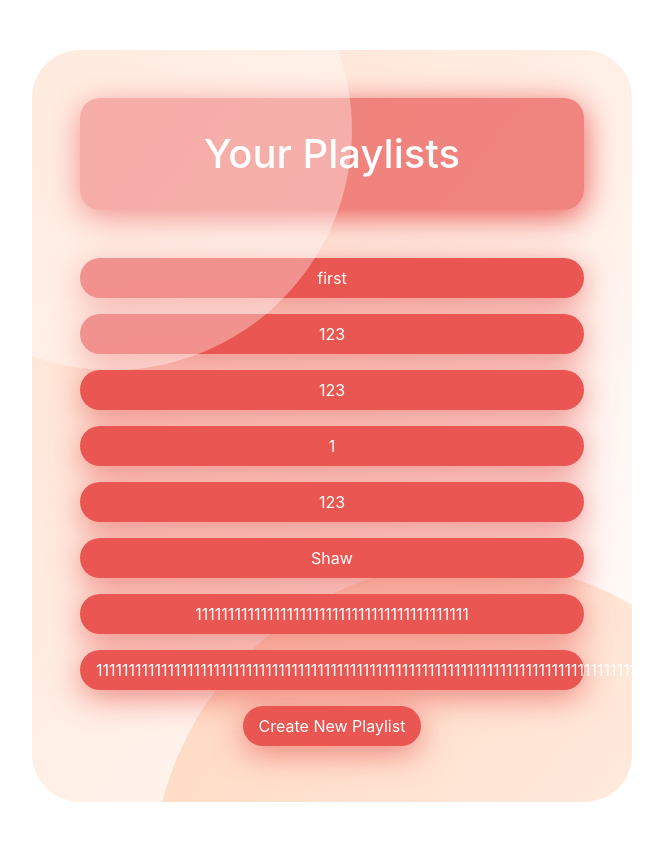
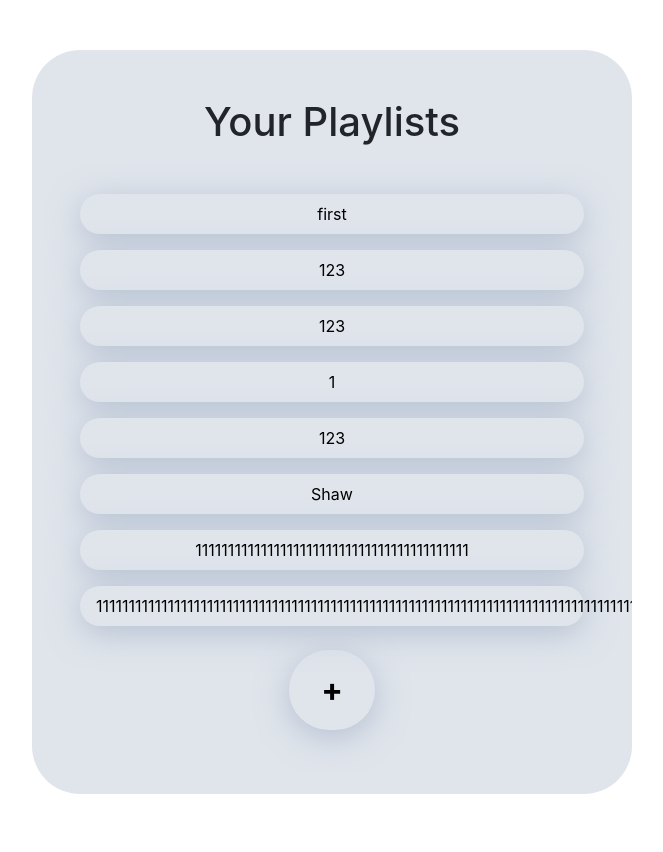
Before and after one commit to Thirvin/DBMS_FINAL, a Flask app: page / in a window 1280 px wide. Shown: the part 56-908 px from the top of the page, without its empty margins (308-971 px from the left). After the commit the page ends 850 px from the top, so only its background shows below. Run offline with Flask 3, Linux system fonts and the light colour scheme; a user stored in the database is signed in; data comes from the database, SQL or seed files in the repository; both versions use the stored data as it was after the commit; some libraries are stand-ins or nearby versions.

Commit message:
change homepage style

```diff
--- a/website/static/css/mainpage.css
+++ b/website/static/css/mainpage.css
@@ -16,13 +16,13 @@
     overflow-x: hidden;
     position: relative;
     border-radius: 3rem;
-    background: linear-gradient(to right bottom, rgba(255, 184, 142, 0.44), rgba(255, 255, 255, 0.5));
+    background: linear-gradient(to right bottom, rgba(224, 229, 236,  1), rgba(224, 229, 236, 1));
 }
 
 #playlistContainer {
     z-index: 1;
 }
-
+/*
 #playlistContainer::before {
     content: "";
     top: -10rem;
@@ -47,17 +47,13 @@
     background: rgba(255, 185, 142, 0.6);
     z-index: -1;
 }
-
+*/
 h1 {
     margin: 0;
-    padding: 2rem 0;
+    padding:  0;
     text-align: center;
     font-size: 2.5rem;
-    color: #fff;
     margin-bottom: 1em;
-    box-shadow: 0 7px 2rem #ea5753;
-    background: rgba(234, 87, 83, 0.7);
-    border-radius: 0.5em;
 }
 
 a {
@@ -70,7 +66,7 @@
 
 a:hover {
     text-decoration: none;
-    color: #6A9CF2;
+    color: #000000;
 }
 
 #playlistContainer {
@@ -85,12 +81,24 @@
     margin: 0.5em auto;
     padding: 0.5em 1em;
     font-size: 16px;
-    color: #fff;
-    background: #ea5753;
+    color: #000000;
+    background: #e0e5ec;
     border: none;
     border-radius: 3rem;
     cursor: pointer;
-    box-shadow: 0 7px 2rem rgba(234, 87, 83, 0.7);
+    box-shadow: 0 7px 2rem rgba(163, 177, 198, 0.7);
+}
+.new-C_playlist-button{
+    display: block;
+    margin: 0.5em auto;
+    padding: 0.5em 1em;
+    font-size: 32px;
+    color: #000000;
+    background: #e0e5ec;
+    border: none;
+    border-radius: 3rem;
+    cursor: pointer;
+    box-shadow: 0 7px 2rem rgba(163, 177, 198, 0.7);
 }
 
 .playlist-btn {
@@ -101,7 +109,7 @@
 }
 
 .new-playlist-button:hover {
-    background: #d14642;
+    background: #7e8a98;
 }
 
 /* Modal Header */
--- a/website/templates/home.html
+++ b/website/templates/home.html
@@ -41,7 +41,8 @@
   <div id="playlistContainer">
     <!-- Playlists will be loaded here -->
   </div>
-  <button id="newPlaylistButton" class="new-playlist-button">Create New Playlist</button>
+
+  <button id="newPlaylistButton" class="new-playlist-button" style="font-size:32px;font-weight:bold" >+</button>
 </div>
 
 <script>
```
Also changed, not shown: instance/database.db, 1 other file.
